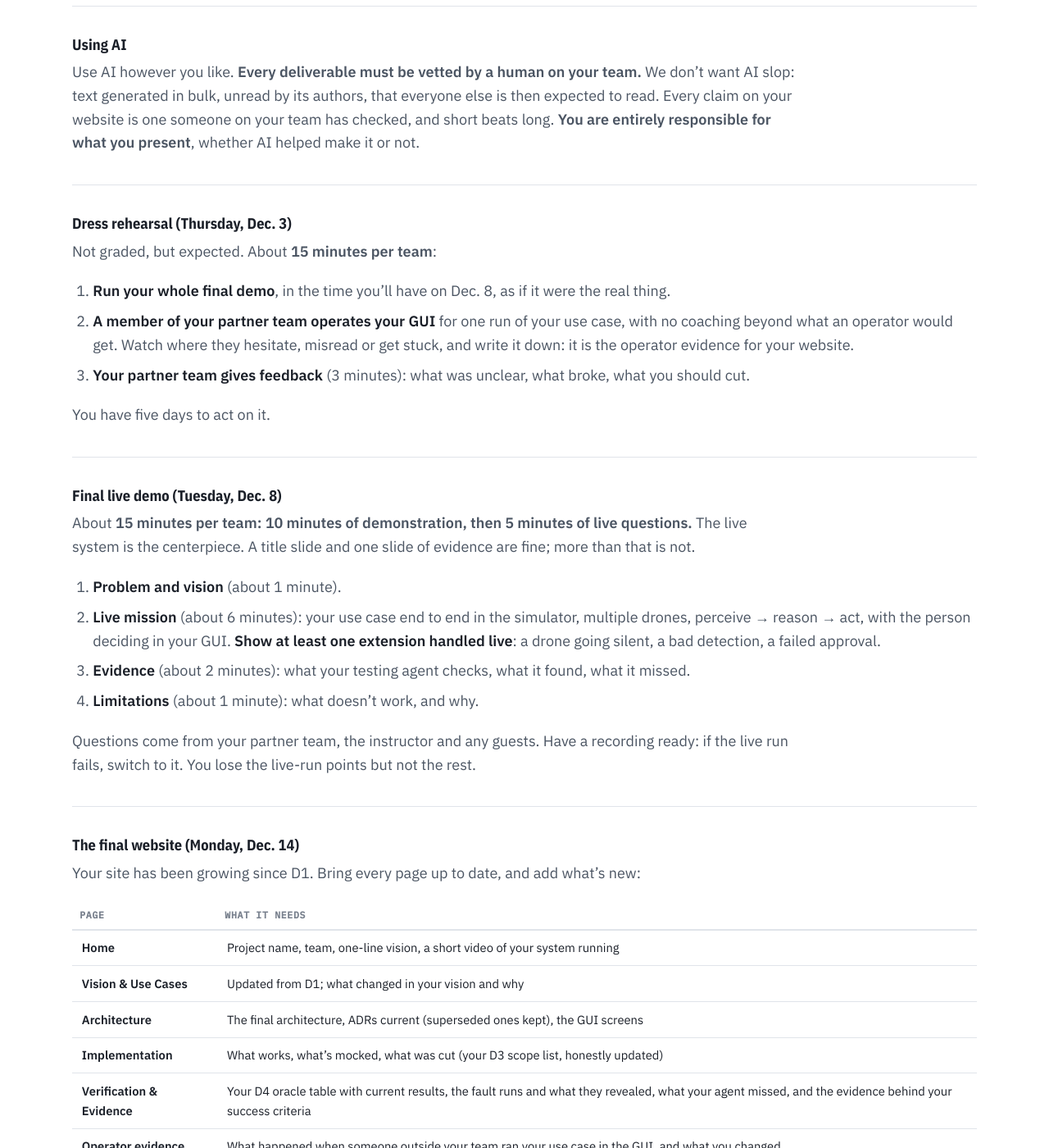
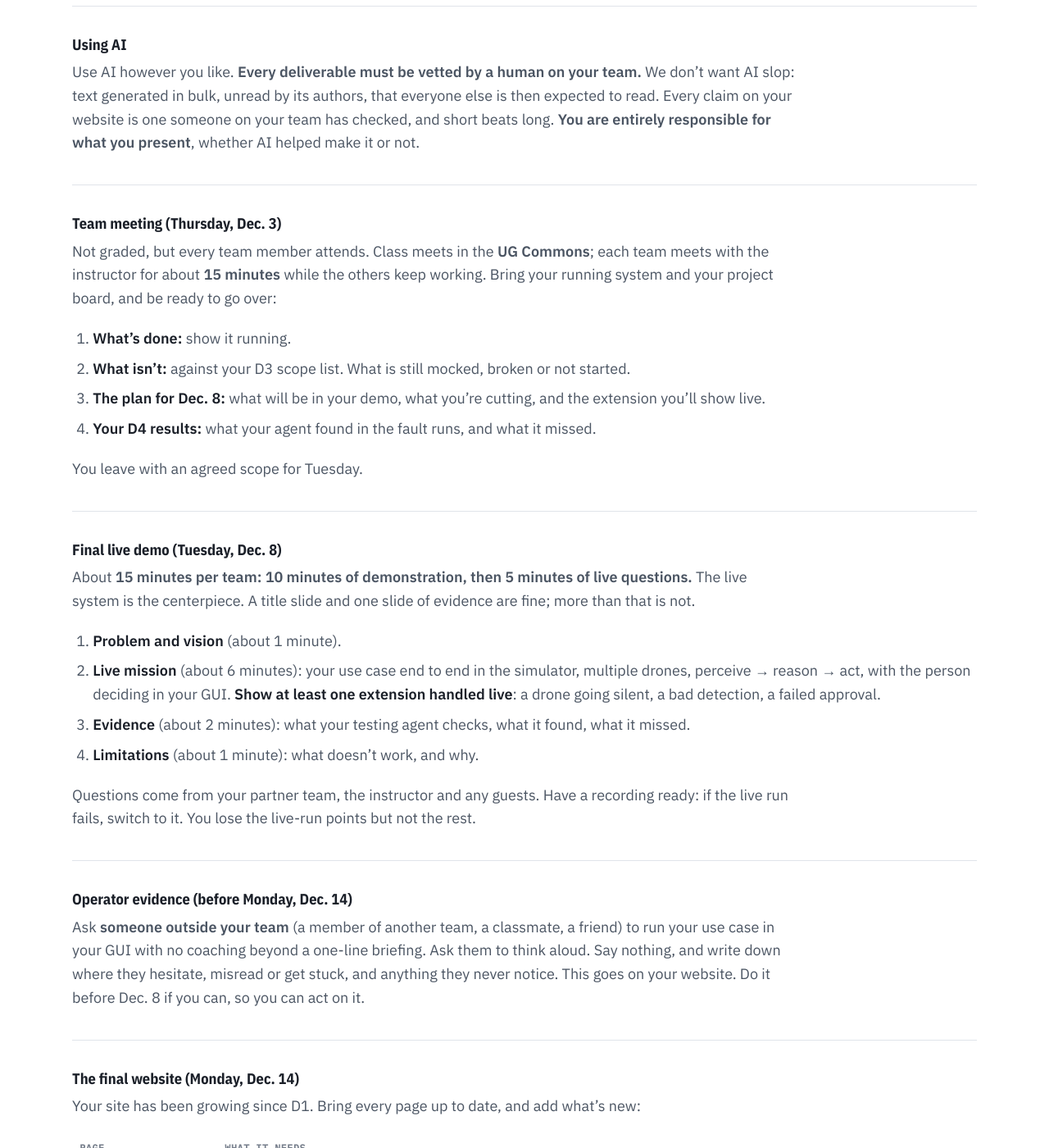
Before and after one commit to JaneClelandHuang/uav-native-ai, a Jekyll site: the page built from project/d5.md, in a window 1280 px wide and 1400 px high, scrolled down 1221 px. Shown: the whole window at 82% size. Built offline with Jekyll 4.4.1, drawn with Linux system fonts in a browser that asks for light colours; our own code applies the rules of GitHub Pages for plain Markdown files; some of the changed text lies outside the part shown.

Commit message:
Dec. 3 becomes team meetings with the instructor (UG Commons); operator evidence arranged by teams
Co-Authored-By: Claude Opus 5.5 <noreply@anthropic.com>

```diff
--- a/project/d5.md
+++ b/project/d5.md
@@ -26,7 +26,7 @@ trusted?
 
 ## In Class
 
-**Thursday, Dec. 3:** Dress rehearsal (below).
+**Thursday, Dec. 3:** Team meetings in the UG Commons (below).
 
 **Tuesday, Dec. 8:** Final live demonstrations (below).
 
@@ -58,20 +58,22 @@ make it or not.
 
 ---
 
-### Dress rehearsal (Thursday, Dec. 3)
+### Team meeting (Thursday, Dec. 3)
 
-Not graded, but expected. About **15 minutes per team**:
+Not graded, but every team member attends. Class meets in the **UG
+Commons**; each team meets with the instructor for about **15 minutes**
+while the others keep working. Bring your running system and your project
+board, and be ready to go over:
 
-1. **Run your whole final demo**, in the time you'll have on Dec. 8, as if
-   it were the real thing.
-2. **A member of your partner team operates your GUI** for one run of your
-   use case, with no coaching beyond what an operator would get. Watch
-   where they hesitate, misread or get stuck, and write it down: it is the
-   operator evidence for your website.
-3. **Your partner team gives feedback** (3 minutes): what was unclear,
-   what broke, what you should cut.
+1. **What's done:** show it running.
+2. **What isn't:** against your D3 scope list. What is still mocked, broken
+   or not started.
+3. **The plan for Dec. 8:** what will be in your demo, what you're cutting,
+   and the extension you'll show live.
+4. **Your D4 results:** what your agent found in the fault runs, and what
+   it missed.
 
-You have five days to act on it.
+You leave with an agreed scope for Tuesday.
 
 ---
 
@@ -93,6 +95,17 @@ one slide of evidence are fine; more than that is not.
 Questions come from your partner team, the instructor and any guests.
 Have a recording ready: if the live run fails, switch to it. You lose the
 live-run points but not the rest.
+
+---
+
+### Operator evidence (before Monday, Dec. 14)
+
+Ask **someone outside your team** (a member of another team, a classmate,
+a friend) to run your use case in your GUI with no coaching beyond a
+one-line briefing. Ask them to think aloud. Say nothing, and write down
+where they hesitate, misread or get stuck, and anything they never notice.
+This goes on your website. Do it before Dec. 8 if you can, so you can act
+on it.
 
 ---
 
```
Also changed, not shown: project/d4.md (+3 -2 lines), project/index.md (+1 -1 lines), schedule.md (+1 -1 lines).
